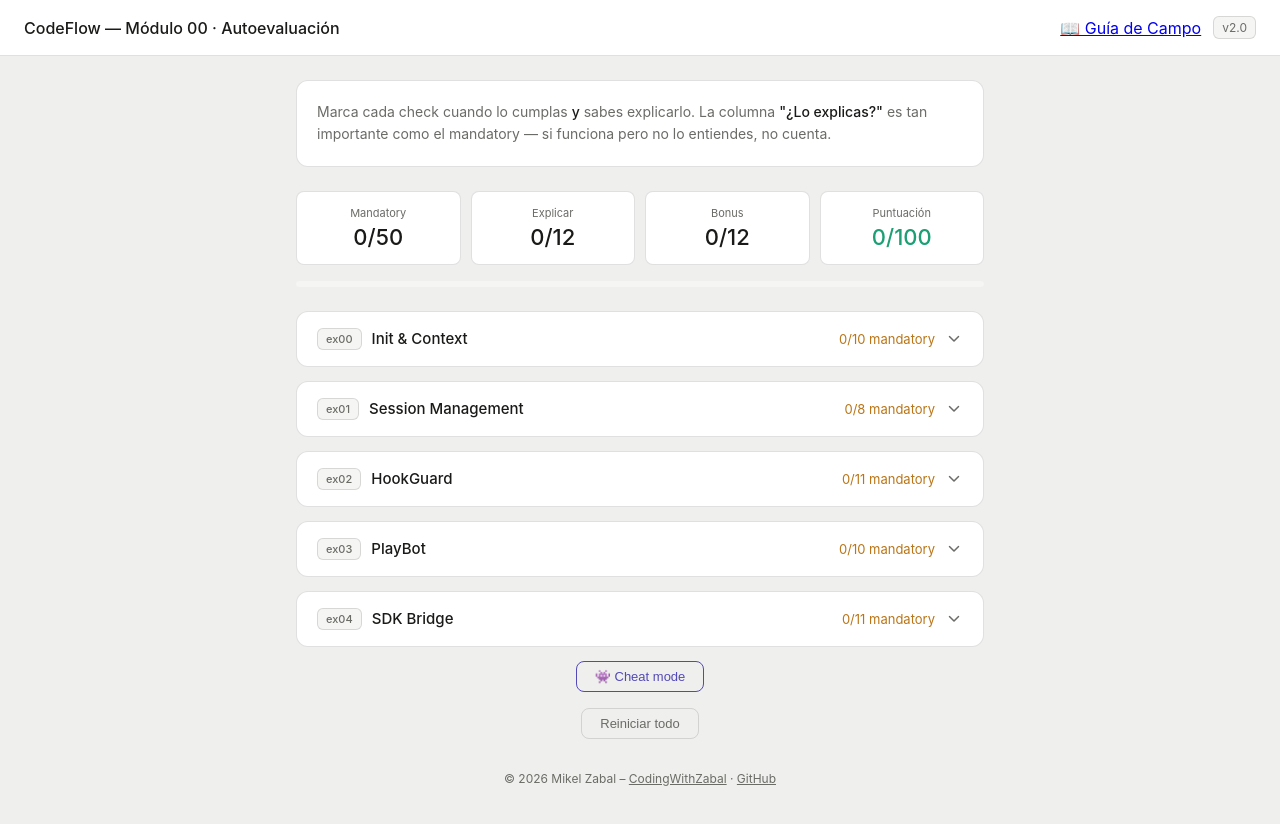
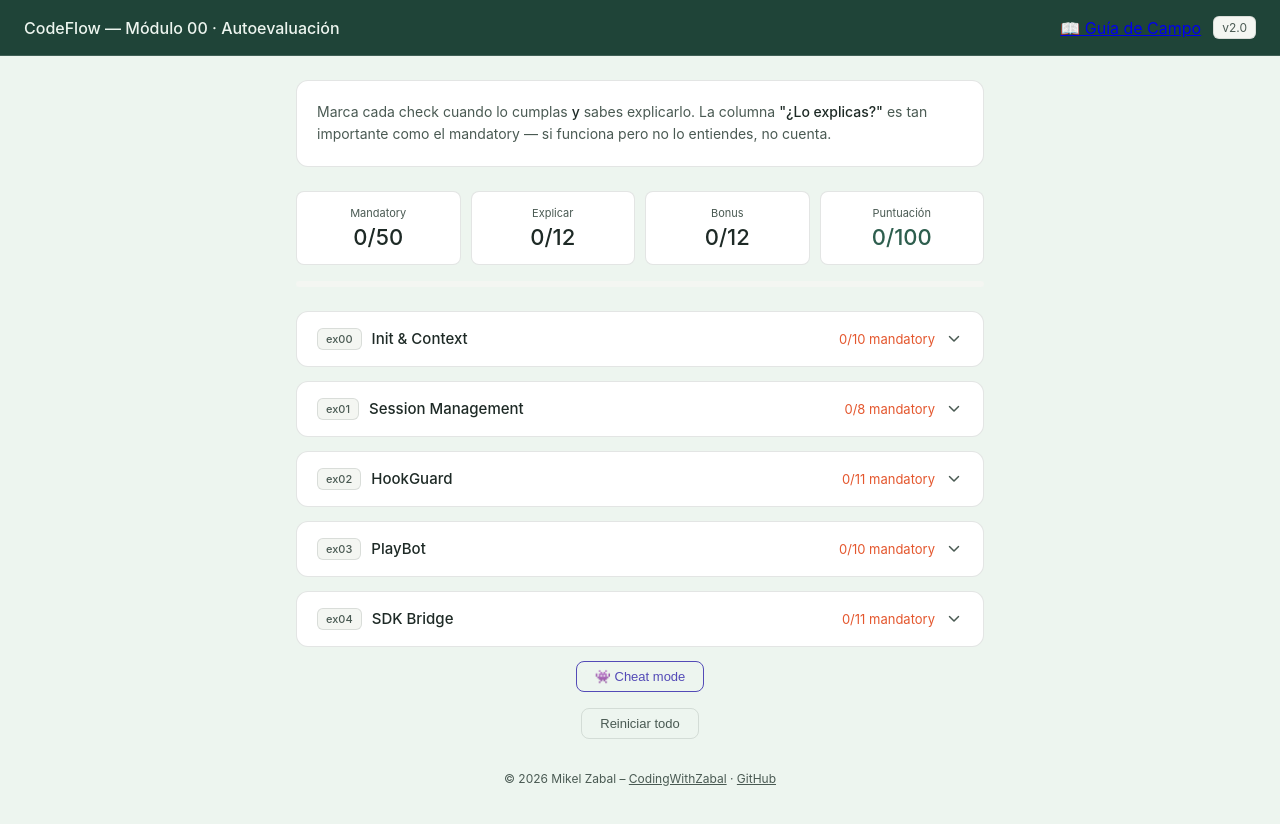
Before and after one commit to zabal42/CodeFlowModule00_SP, a plain HTML site: page docs/index.html in a window 1280 px wide. Drawn offline with Linux system fonts and the light colour scheme.

Commit message:
style: align rubric color palette with Field Guide design system

```diff
--- a/docs/index.html
+++ b/docs/index.html
@@ -8,17 +8,21 @@
 <style>
 *, *::before, *::after { box-sizing: border-box; margin: 0; padding: 0; }
 :root {
-  --bg: #ffffff; --bg-secondary: #f5f5f3; --bg-tertiary: #efefed;
-  --text: #1a1a18; --text-secondary: #6b6b67;
-  --border: rgba(0,0,0,0.12); --border-md: rgba(0,0,0,0.22);
-  --green: #1D9E75; --amber: #BA7517; --radius-md: 8px; --radius-lg: 12px;
-}
-@media (prefers-color-scheme: dark) {
-  :root { --bg: #1c1c1a; --bg-secondary: #252523; --bg-tertiary: #2e2e2b; --text: #f0ede8; --text-secondary: #9a9994; --border: rgba(255,255,255,0.1); --border-md: rgba(255,255,255,0.2); }
+  --bg: #FFFFFF;
+  --bg-secondary: #F4F6F2;
+  --bg-tertiary: #EDF5EF;
+  --text: #1E2A26;
+  --text-secondary: #4A5A53;
+  --border: rgba(30,42,38,0.12);
+  --border-md: rgba(30,42,38,0.22);
+  --green: #2E5E4E;
+  --amber: #E4572E;
+  --radius-md: 8px;
+  --radius-lg: 12px;
 }
 body { font-family: -apple-system, BlinkMacSystemFont, 'Segoe UI', sans-serif; background: var(--bg-tertiary); color: var(--text); min-height: 100vh; padding: 0 0 3rem; }
-.top-bar { background: var(--bg); border-bottom: 0.5px solid var(--border); padding: 1rem 1.5rem; display: flex; align-items: center; gap: 12px; position: sticky; top: 0; z-index: 10; }
-.top-bar h1 { font-size: 16px; font-weight: 500; flex: 1; }
+.top-bar { background: #1F4438; border-bottom: 0.5px solid rgba(255,255,255,0.15); padding: 1rem 1.5rem; display: flex; align-items: center; gap: 12px; position: sticky; top: 0; z-index: 10; }
+.top-bar h1 { font-size: 16px; font-weight: 500; flex: 1; color: #EDF5EF; }
 .top-bar .version { font-size: 12px; color: var(--text-secondary); background: var(--bg-secondary); border: 0.5px solid var(--border); border-radius: 6px; padding: 3px 8px; }
 .container { max-width: 720px; margin: 0 auto; padding: 1.5rem 1rem; }
 .intro { background: var(--bg); border: 0.5px solid var(--border); border-radius: var(--radius-lg); padding: 1.25rem; margin-bottom: 1.5rem; }
```
